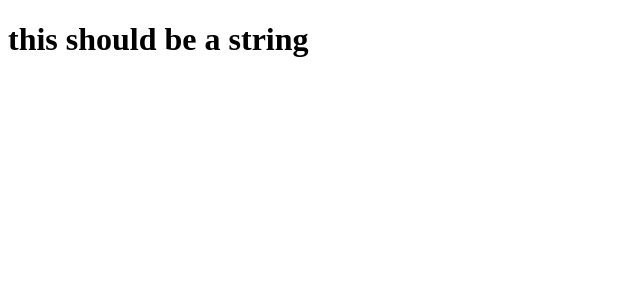
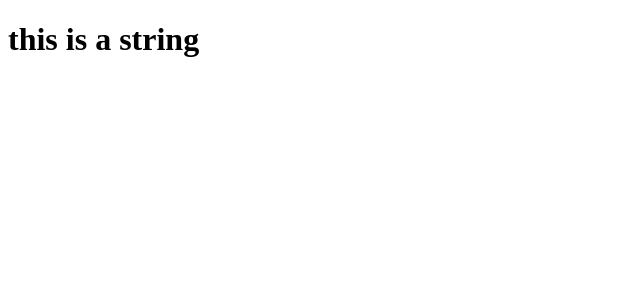
Before and after one commit to mbcarruthers/reacting, a React (Create React App) app: page / in a window 1280 px wide. Shown: the top 300 px of the page, without its empty margins (0-640 px from the left). Built offline with nearby package versions, Linux system fonts and the light colour scheme.

Commit message:
4 out of 10 objectives completed

```diff
--- a/src/Components/App.jsx
+++ b/src/Components/App.jsx
@@ -1,12 +1,26 @@
-import React from "react";
+import React , { Component } from "react";
 
 
-const App = ( props ) => {
-    return(
-        <div>
-            <h1> { props.value }  </h1>
-        </div>
-    )
-};
+// const App = ( props ) => {
+//     return(
+//         <div>
+//             <h1> { props.value }  </h1>
+//         </div>
+//     )
+// };
+//
+// export default App;
 
-export default App;
+export default class App extends Component {
+    constructor( props ) {
+        super( props );
+        this.state = {
+            value: props.value,
+        }
+    }
+    render() {
+        return(
+            <h1> { this.state.value } </h1>
+        )
+    }
+}
--- a/src/index.jsx
+++ b/src/index.jsx
@@ -3,6 +3,6 @@ import ReactDOM from "react-dom";
 import App from "./Components/App";
 
 
-const string = "this should be a string";
+const string = "this is a string";
 
 ReactDOM.render(<App value={ string } /> , document.getElementById("root"));
```
